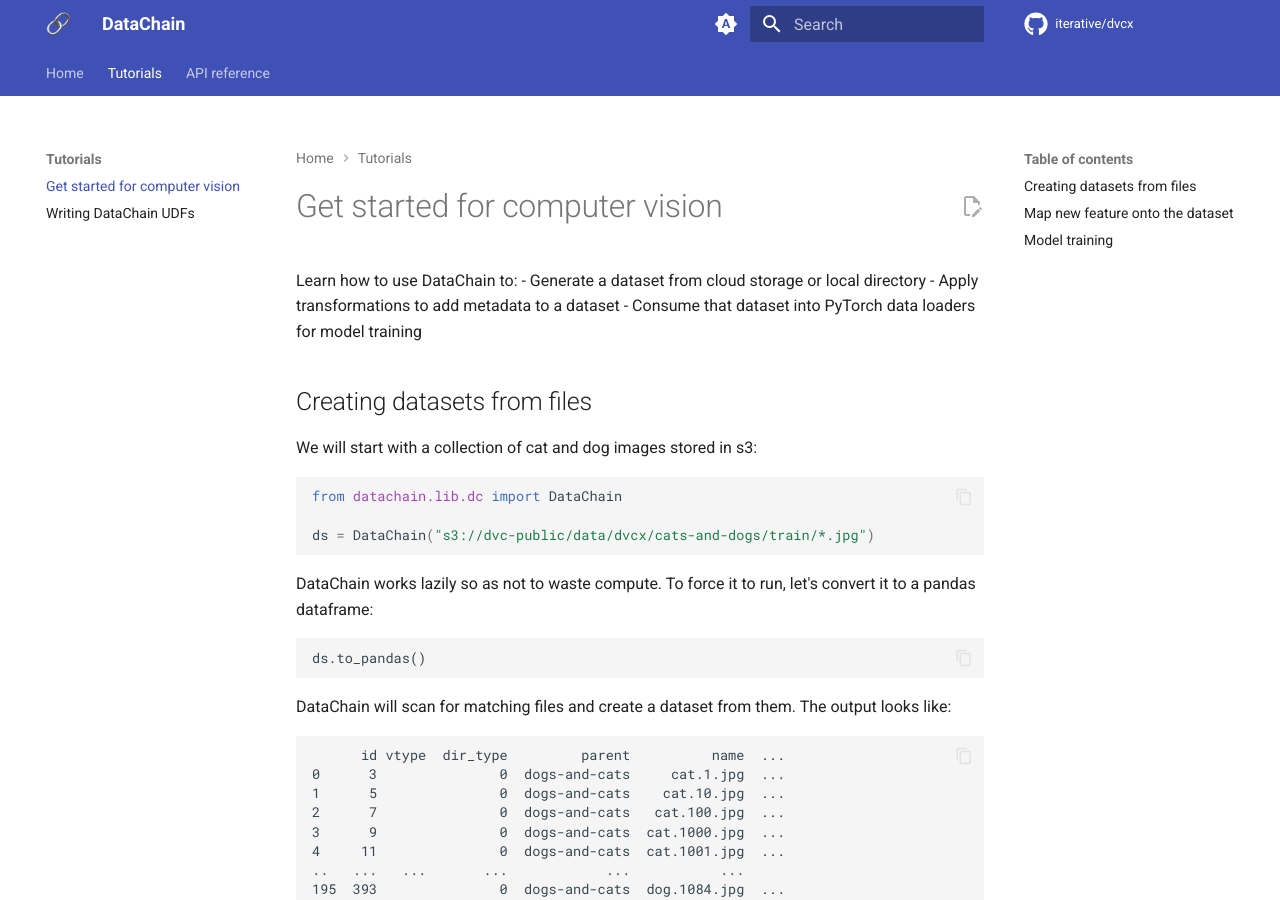
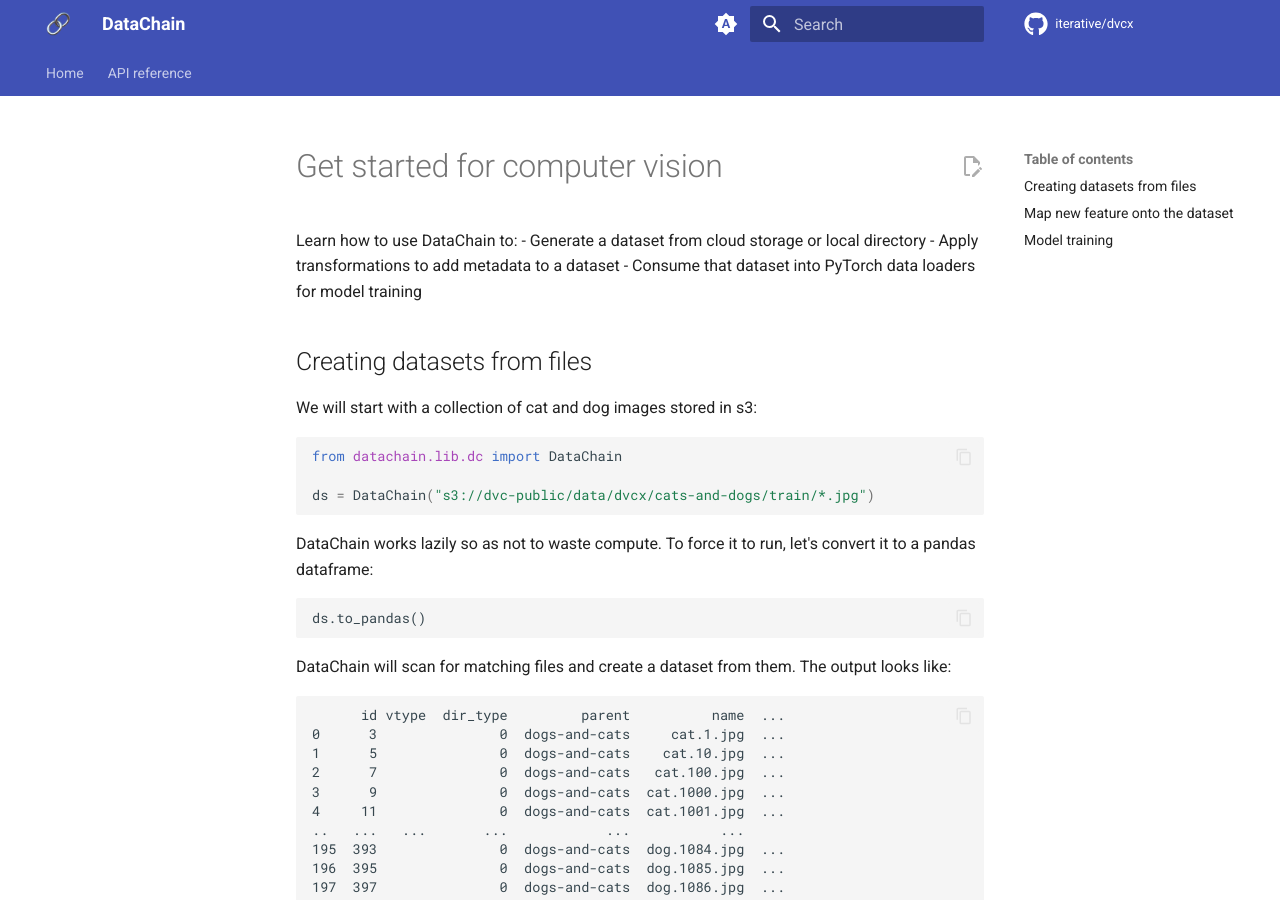
Before and after one commit to iterative/datachain, an MkDocs documentation site: the page built from docs/tutorials/cv_intro.md, in a window 1280 px wide and 900 px high. Built offline with MkDocs 1.6.1 and Material for MkDocs 9.7.7, drawn with Linux system fonts in a browser that asks for light colours; comment, search, counter and statistics services are not loaded; some of the changed text lies outside the part shown.

Commit message:
minor cleanup of readme and docs

```diff
--- a/mkdocs.yml
+++ b/mkdocs.yml
@@ -63,9 +63,6 @@ theme:
 
 nav:
   - Home: index.md
-  - Tutorials:
-      - Get started for computer vision: tutorials/cv_intro.md
-      - Writing DataChain UDFs: tutorials/udfs.md
   - API reference:
       - Datachain: references/datachain.md
       - Catalog: references/catalog.md
```
Also changed, not shown: README.rst.
